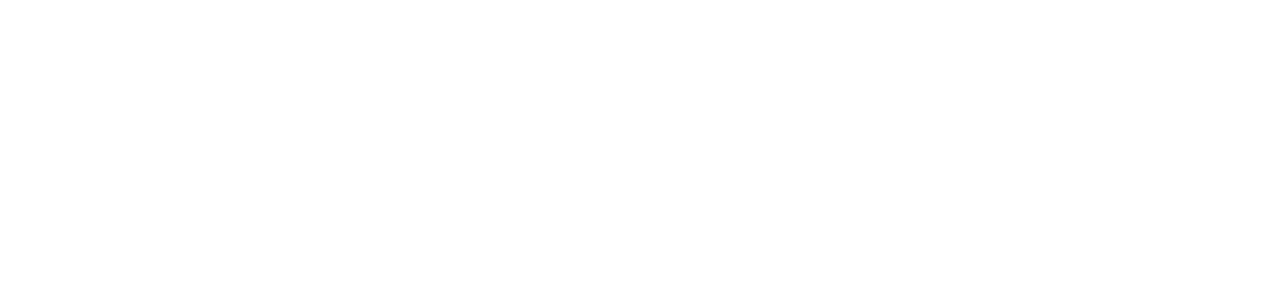
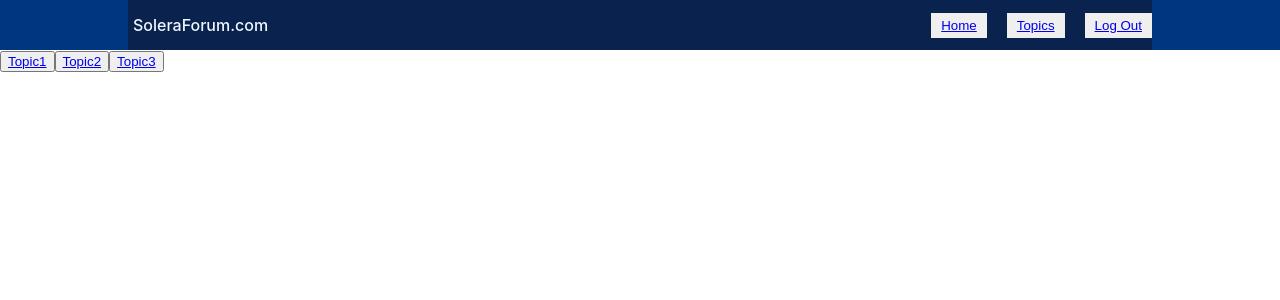
Before and after one commit to danixabi/ForumSoleraASPNET, a React (Create React App) app in the folder forumapp/: page /Topics in a window 1280 px wide. Before the commit this address had no page. Shown: the top 300 px of the page. Built offline with nearby package versions, Linux system fonts and the light colour scheme.

Commit message:
probando verify title

```diff
--- a/forumapp/src/App.js
+++ b/forumapp/src/App.js
@@ -1,8 +1,7 @@
-import logo from "./logo.svg";
 import "./App.css";
 import HomePage from "./components/HomePage";
 import { BrowserRouter, Navigate, Route, Routes } from "react-router-dom";
-import ThreadsCatalog from "./components/ThreadsCatalog";
+import Topics from "./components/Topics";
 import Post from "./components/Post";
 import Thread from "./components/Thread";
 import LoginPage from "./components/LoginPage";
@@ -13,7 +12,7 @@ function App() {
       <BrowserRouter>
         <Routes>
           <Route path="/" element={<HomePage />} />
-          <Route path="/ThreadCatalog" element={<ThreadsCatalog />} />
+          <Route path="/Topics" element={<Topics />} />
           <Route path="/Thread" element={<Thread />} />
           <Route path="/Thread/Post" element={<Post />} />
           <Route path="/Login" element={<LoginPage />} />
--- a/forumapp/src/components/NavBar.js
+++ b/forumapp/src/components/NavBar.js
@@ -11,7 +11,7 @@ const Navbar = (props) => {
             <Link to="/">Home</Link>
           </button>
           <button className="navButton">
-            <Link to="/ThreadCatalog">Thread Catalog</Link>
+            <Link to="/Topics">Topics</Link>
           </button>
           <button className="navButton">
             <Link to="/">Log Out</Link>
--- a/forumapp/src/components/Post.js
+++ b/forumapp/src/components/Post.js
@@ -1,11 +1,19 @@
 import React from "react";
 import Navbar from "./NavBar";
+import { useState } from "react";
+import { Form } from "react-bootstrap";
 
 const Post = () => {
   return (
     <div>
-      <div>Post</div>
-      <Navbar />
+      <div>
+        <Navbar />
+      </div>
+      <Form>
+        <label>
+          <input type="text" name="Title"></input>
+        </label>
+      </Form>
     </div>
   );
 };
--- a/forumapp/src/components/Thread.js
+++ b/forumapp/src/components/Thread.js
@@ -1,12 +1,46 @@
 import React from "react";
 import Navbar from "./NavBar";
+import { Form } from "react-bootstrap";
+import { useState } from "react";
+import { useNavigate } from "react-router-dom";
 
 const Thread = () => {
+  const navigate = useNavigate();
+  var UsedTitles = ["Software", "PC Building"];
+  const [title, setTitle] = useState("");
+  function VerifyTitle() {
+    setTitle(document.getElementById("title").value);
+
+    //console.log(title);
+    const found = UsedTitles.find((list) => list === title);
+    console.log(list);
+    if (found) {
+      console.log("Repetido");
+      console.log("used titles: " + UsedTitles);
+    } else {
+      //navigate("/Thread/Post");
+    }
+  }
+
   return (
     <div>
-      <div>Thread</div>
       <div>
         <Navbar />
+      </div>
+      <div>
+        <Form>
+          <label>
+            <input
+              typeof="text"
+              name="Title"
+              placeholder="Post Title"
+              id="title"
+            ></input>
+          </label>
+          <button type="button" onClick={VerifyTitle}>
+            Verify Title
+          </button>
+        </Form>
       </div>
     </div>
   );
--- a/forumapp/src/components/ThreadsCatalog.js
+++ /dev/null
@@ -1,13 +0,0 @@
-import React from "react";
-import Navbar from "./NavBar";
-
-const ThreadsCatalog = () => {
-  return (
-    <div>
-      <div>ThreadsCatalog</div>
-      <Navbar />
-    </div>
-  );
-};
-
-export default ThreadsCatalog;
--- /dev/null
+++ b/forumapp/src/components/Topics.js
@@ -0,0 +1,27 @@
+import React from "react";
+import Navbar from "./NavBar";
+import { Link } from "react-router-dom";
+import { Button } from "react-bootstrap";
+
+const Topics = () => {
+  return (
+    <div>
+      <div>
+        <Navbar />
+      </div>
+      <div>
+        <Button variant="primary">
+          <Link to={"/Thread"}> Topic1</Link>
+        </Button>
+        <Button className="primary">
+          <Link to={"/Thread"}> Topic2</Link>
+        </Button>
+        <Button className="primary">
+          <Link to={"/Thread"}> Topic3</Link>
+        </Button>
+      </div>
+    </div>
+  );
+};
+
+export default Topics;
```
